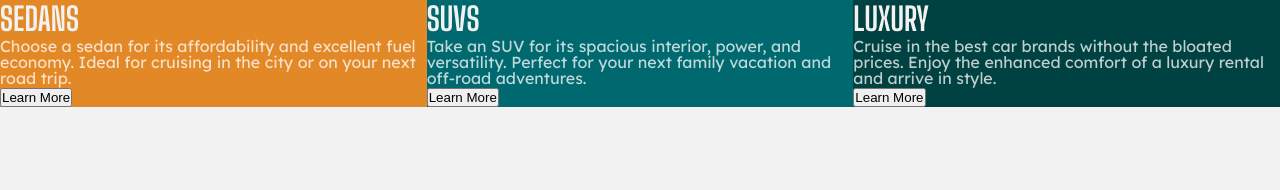
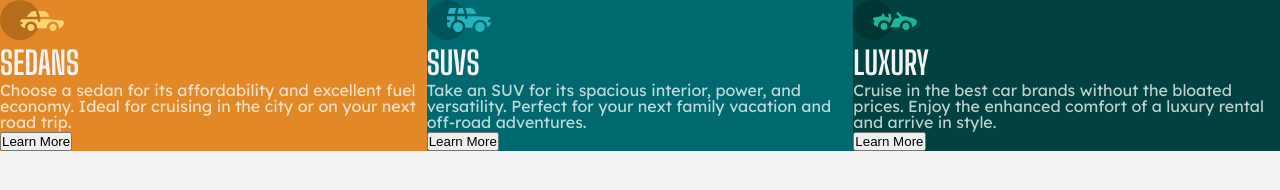
Before and after one commit to Nazaf64/three-column-card-component, a plain HTML site: page index.html in a window 1280 px wide. Drawn offline with Linux system fonts and the light colour scheme.

Commit message:
icons added

```diff
--- a/index.html
+++ b/index.html
@@ -19,7 +19,9 @@
 <body>
   <main>
     <div id="card-wrapper">
+
       <div id="sedan">
+        <img src="images/icon-sedans.svg" alt="sedan-icon">
         <h1>SEDANS</h1>
         <p>Choose a sedan for its affordability and excellent fuel economy. Ideal for cruising in the city
           or on your next road trip.</p>
@@ -28,6 +30,7 @@
       </div>
 
       <div id="suv">
+        <img src="images/icon-suvs.svg" alt="sedan-icon">
         <h1>SUVS</h1>
         <p>Take an SUV for its spacious interior, power, and versatility. Perfect for your next family vacation
           and off-road adventures.</p>
@@ -37,6 +40,7 @@
 
 
       <div id="luxury">
+        <img src="images/icon-luxury.svg" alt="sedan-icon">
         <h1>LUXURY</h1>
         <p>Cruise in the best car brands without the bloated prices. Enjoy the enhanced comfort of a luxury
           rental and arrive in style.</p>
```
